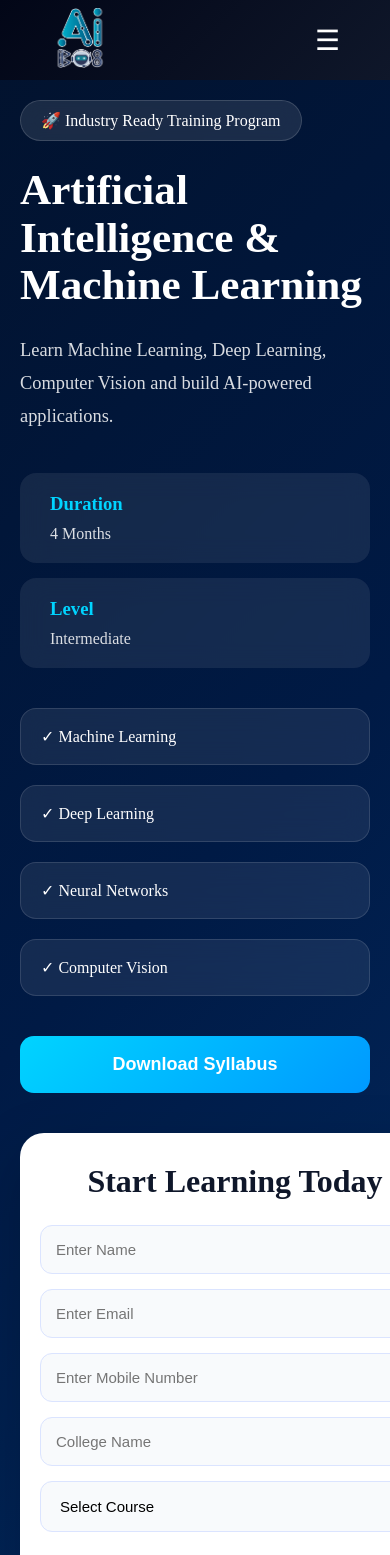
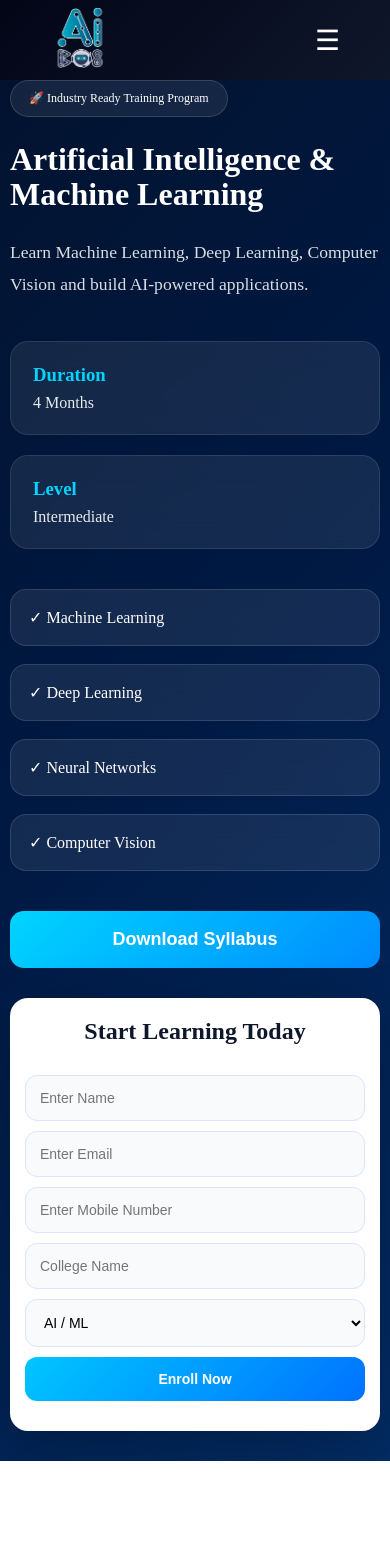
Before and after one commit to Abhishekpal-21/AiBo8, a React (Vite) app: page /course/aiml in a window 390 px wide. Shown: the top 1555 px of the page. After the commit the page ends 1461 px from the top, so only its background shows below. Built offline with nearby package versions, Linux system fonts and the light colour scheme.

Commit message:
Updated website content

```diff
--- a/src/Secondary.css
+++ b/src/Secondary.css
@@ -1,237 +1,156 @@
+html,
+body {
+  width: 100%;
+  overflow-x: hidden;
+}
 /* |||||||||||||||||Career Contact+++++++++++++||||||||||||||||||||||||||||||||||||||||||||||||||||||||||||||||| */
-.career-form-section {
-  padding: 100px 8%;
-  background: linear-gradient(135deg, #0f172a, #1e293b);
-  min-height: 100vh;
-  display: flex;
-  justify-content: center;
-  align-items: center;
-}
+/* ===========================
+   COURSE DETAILS PAGE
+=========================== */
 
-.career-form-container {
-  width: 100%;
-  max-width: 1000px;
-  background: rgba(255, 255, 255, 0.05);
-  backdrop-filter: blur(20px);
-  border: 1px solid rgba(255, 255, 255, 0.1);
-  border-radius: 25px;
-  padding: 50px;
-  color: white;
-  text-align: center;
-}
-
-.career-form-container h2 {
-  font-size: 3rem;
-  margin-bottom: 15px;
-}
-
-.career-form-container p {
-  color: #cbd5e1;
-  margin-bottom: 40px;
-}
-
-.form-grid {
-  display: grid;
-  grid-template-columns: repeat(2, 1fr);
-  gap: 20px;
-}
-
-.career-form input,
-.career-form textarea {
-  width: 100%;
-  padding: 16px;
-  border: 1px solid rgba(255, 255, 255, 0.1);
-  border-radius: 12px;
-  background: rgba(255, 255, 255, 0.05);
-  color: white;
-  font-size: 1rem;
-  transition: 0.3s;
-}
-
-.career-form input:focus,
-.career-form textarea:focus {
-  outline: none;
-  border-color: #38bdf8;
-  box-shadow: 0 0 20px rgba(56, 189, 248, 0.3);
-}
-
-.career-form textarea {
-  margin-top: 20px;
-  resize: none;
-}
-
-.resume-upload {
-  margin-top: 25px;
-  padding: 25px;
-  border: 2px dashed #38bdf8;
-  border-radius: 15px;
-  cursor: pointer;
-  transition: 0.3s;
-}
-
-.resume-upload:hover {
-  background: rgba(56, 189, 248, 0.1);
-}
-
-.resume-upload input {
-  margin-top: 10px;
-}
-
-.career-form button {
-  margin-top: 30px;
-  padding: 16px 40px;
-  border: none;
-  border-radius: 50px;
-  background: linear-gradient(135deg, #38bdf8, #6366f1);
-  color: white;
-  font-size: 1rem;
-  font-weight: 600;
-  cursor: pointer;
-  transition: 0.4s;
-}
-
-.career-form button:hover {
-  transform: translateY(-5px);
-  box-shadow: 0 15px 30px rgba(56, 189, 248, 0.4);
-}
-
-@media (max-width: 768px) {
-  .form-grid {
-    grid-template-columns: 1fr;
-  }
-
-  .career-form-container {
-    padding: 30px 20px;
-  }
-
-  .career-form-container h2 {
-    font-size: 2rem;
-  }
-}
-/* ||||||||||||||||||||CourseDetails||||||||||||||||||||||||||||||||||||||||||||||||||||||||||||||\\\ */
 .course-page {
   min-height: 100vh;
   display: flex;
-  padding: 100px 5%;
-  gap: 40px;
+  justify-content: space-between;
+  align-items: flex-start;
+  gap: 50px;
+  padding: 120px 5% 60px;
   background: linear-gradient(135deg, #02122d 0%, #001a45 50%, #032d66 100%);
 }
 
-/* LEFT SECTION */
+/* ===========================
+   LEFT SECTION
+=========================== */
 
 .course-left {
-  flex: 1.5;
-  color: white;
+  flex: 1;
+  color: #fff;
 }
 
 .course-badge {
   display: inline-block;
-  padding: 10px 20px;
-  background: rgba(255, 255, 255, 0.1);
-  border: 1px solid rgba(255, 255, 255, 0.15);
+  padding: 10px 18px;
   border-radius: 30px;
   margin-bottom: 25px;
-  backdrop-filter: blur(10px);
+  background: rgba(255, 255, 255, 0.08);
+  border: 1px solid rgba(255, 255, 255, 0.15);
+  backdrop-filter: blur(12px);
+  font-size: 14px;
 }
 
 .course-left h1 {
   font-size: 4rem;
+  line-height: 1.1;
   margin-bottom: 25px;
-  line-height: 1.1;
 }
 
 .course-left p {
-  font-size: 1.15rem;
+  font-size: 1.1rem;
   line-height: 1.8;
   color: rgba(255, 255, 255, 0.85);
   margin-bottom: 40px;
 }
 
+/* ===========================
+   COURSE INFO
+=========================== */
+
 .course-info {
   display: flex;
-  gap: 40px;
+  gap: 20px;
   margin-bottom: 40px;
 }
 
 .course-info div {
+  flex: 1;
+  padding: 22px;
+  border-radius: 18px;
   background: rgba(255, 255, 255, 0.08);
-  padding: 20px 30px;
-  border-radius: 16px;
-  backdrop-filter: blur(12px);
+  backdrop-filter: blur(15px);
+  border: 1px solid rgba(255, 255, 255, 0.1);
 }
 
 .course-info h3 {
-  margin-bottom: 10px;
+  margin-bottom: 8px;
   color: #00d4ff;
 }
 
 .course-info span {
-  color: rgba(255, 255, 255, 0.85);
+  color: rgba(255, 255, 255, 0.9);
 }
 
-/* FEATURES */
+/* ===========================
+   FEATURES
+=========================== */
 
 .feature-grid {
   display: grid;
   grid-template-columns: repeat(2, 1fr);
-  gap: 20px;
+  gap: 18px;
   margin-bottom: 40px;
 }
 
 .feature-card {
-  padding: 18px 20px;
+  padding: 18px;
   border-radius: 16px;
   background: rgba(255, 255, 255, 0.08);
   border: 1px solid rgba(255, 255, 255, 0.12);
   backdrop-filter: blur(12px);
-  font-weight: 500;
   transition: 0.3s ease;
 }
 
 .feature-card:hover {
   transform: translateY(-6px);
+  border-color: #00d4ff;
   background: rgba(0, 212, 255, 0.15);
-  border-color: #00d4ff;
 }
+
+/* ===========================
+   SYLLABUS BUTTON
+=========================== */
 
 .syllabus-btn {
   width: 100%;
   padding: 18px;
   border: none;
   border-radius: 14px;
-  background: linear-gradient(135deg, #00d4ff, #0099ff);
-  color: white;
+  cursor: pointer;
+  color: #fff;
   font-size: 18px;
   font-weight: 600;
-  cursor: pointer;
-  transition: 0.4s;
+  background: linear-gradient(135deg, #00d4ff, #008cff);
+  transition: 0.3s;
 }
 
 .syllabus-btn:hover {
   transform: translateY(-4px);
-  box-shadow: 0 15px 30px rgba(0, 212, 255, 0.3);
+  box-shadow: 0 15px 35px rgba(0, 212, 255, 0.3);
 }
 
-/* RIGHT FORM */
-/* RIGHT FORM */
+/* ===========================
+   RIGHT FORM
+=========================== */
 
 .course-right {
-  width: 430px;
-  min-width: 430px;
+  width: 100%;
+  max-width: 430px;
   background: #ffffff;
   border-radius: 24px;
   padding: 35px;
-  box-shadow: 0 20px 60px rgba(0, 0, 0, 0.2);
-  align-self: flex-start;
-  position: sticky;
-  top: 120px;
+  box-sizing: border-box;
+  box-shadow: 0 20px 60px rgba(0, 0, 0, 0.25);
+  transition: 0.3s ease;
+}
+
+.course-right:hover {
+  transform: translateY(-5px);
 }
 
 .course-right h2 {
   text-align: center;
   color: #0f172a;
   font-size: 2rem;
-  margin-bottom: 25px;
+  margin-bottom: 30px;
 }
 
 .course-right form {
@@ -249,14 +168,14 @@
   background: #f8fafc;
   font-size: 15px;
   outline: none;
-  transition: all 0.3s ease;
+  transition: 0.3s ease;
   box-sizing: border-box;
 }
 
 .course-right input:focus,
 .course-right select:focus {
   border-color: #00d4ff;
-  background: white;
+  background: #fff;
   box-shadow: 0 0 0 4px rgba(0, 212, 255, 0.1);
 }
 
@@ -265,12 +184,11 @@
   padding: 16px;
   border: none;
   border-radius: 12px;
-  background: linear-gradient(135deg, #00c6ff, #0072ff);
-  color: white;
+  cursor: pointer;
+  color: #fff;
   font-size: 17px;
   font-weight: 600;
-  cursor: pointer;
-  margin-top: 10px;
+  background: linear-gradient(135deg, #00c6ff, #0072ff);
   transition: 0.3s;
 }
 
@@ -279,53 +197,89 @@
   box-shadow: 0 12px 25px rgba(0, 114, 255, 0.3);
 }
 
+/* ===========================
+   ERROR MESSAGE
+=========================== */
+
 .error {
+  display: block;
+  margin-top: -8px;
+  margin-bottom: 10px;
   color: #ff3b30;
   font-size: 13px;
-  margin-top: -8px;
-  margin-bottom: 10px;
-  display: block;
+  font-weight: 500;
 }
 
-/* FLOATING EFFECT */
+/* ===========================
+   RESPONSIVE
+=========================== */
 
-.course-right:hover {
-  transform: translateY(-5px);
-  transition: 0.4s;
-}
-
-/* RESPONSIVE */
-
-@media (max-width: 1200px) {
+@media (max-width: 1100px) {
   .course-page {
     flex-direction: column;
   }
 
   .course-right {
+    max-width: 700px;
     width: 100%;
-    max-width: 600px;
   }
 }
 
 @media (max-width: 768px) {
+  .course-page {
+    padding: 90px 15px 40px;
+    gap: 30px;
+  }
+
   .course-left h1 {
     font-size: 2.7rem;
+  }
+
+  .course-info {
+    flex-direction: column;
   }
 
   .feature-grid {
     grid-template-columns: 1fr;
   }
 
-  .course-info {
-    flex-direction: column;
-    gap: 15px;
+  .course-right {
+    max-width: 100%;
+    padding: 25px 18px;
   }
 
+  .course-right h2 {
+    font-size: 1.7rem;
+  }
+}
+
+@media (max-width: 480px) {
   .course-page {
-    padding: 100px 20px;
+    padding: 80px 10px 30px;
+  }
+
+  .course-left h1 {
+    font-size: 2rem;
+  }
+
+  .course-badge {
+    font-size: 12px;
   }
 
   .course-right {
-    padding: 30px 20px;
+    padding: 20px 15px;
+    border-radius: 18px;
+  }
+
+  .course-right input,
+  .course-right select,
+  .course-right button {
+    padding: 14px;
+    font-size: 14px;
+    margin-bottom: 10px;
+  }
+
+  .course-right h2 {
+    font-size: 1.5rem;
   }
 }
--- a/src/SecondaryPage/CourseDetails.jsx
+++ b/src/SecondaryPage/CourseDetails.jsx
@@ -151,8 +151,9 @@ function CourseDetails() {
             onChange={handleChange}
           />
           {errors.college && <span className="error">{errors.college}</span>}
-          <select name="course" value={Selection} onChange={handleChange}>
-            <option value="">Select Course</option>
+
+          <select name="course" value={formData.course} onChange={handleChange}>
+            <option value="Select Course">Select Course</option>
             <option value="Python Programming">Python</option>
             <option value="Artificial Intelligence & Machine Learning">
               AI / ML
@@ -167,7 +168,9 @@ function CourseDetails() {
             <option value="Drone Technology">Drone Technology</option>
             <option value="3D Printing">3D Printing</option>
           </select>
+
           {errors.course && <span className="error">{errors.course}</span>}
+
           <button type="submit">Enroll Now</button>
         </form>
       </div>
```
